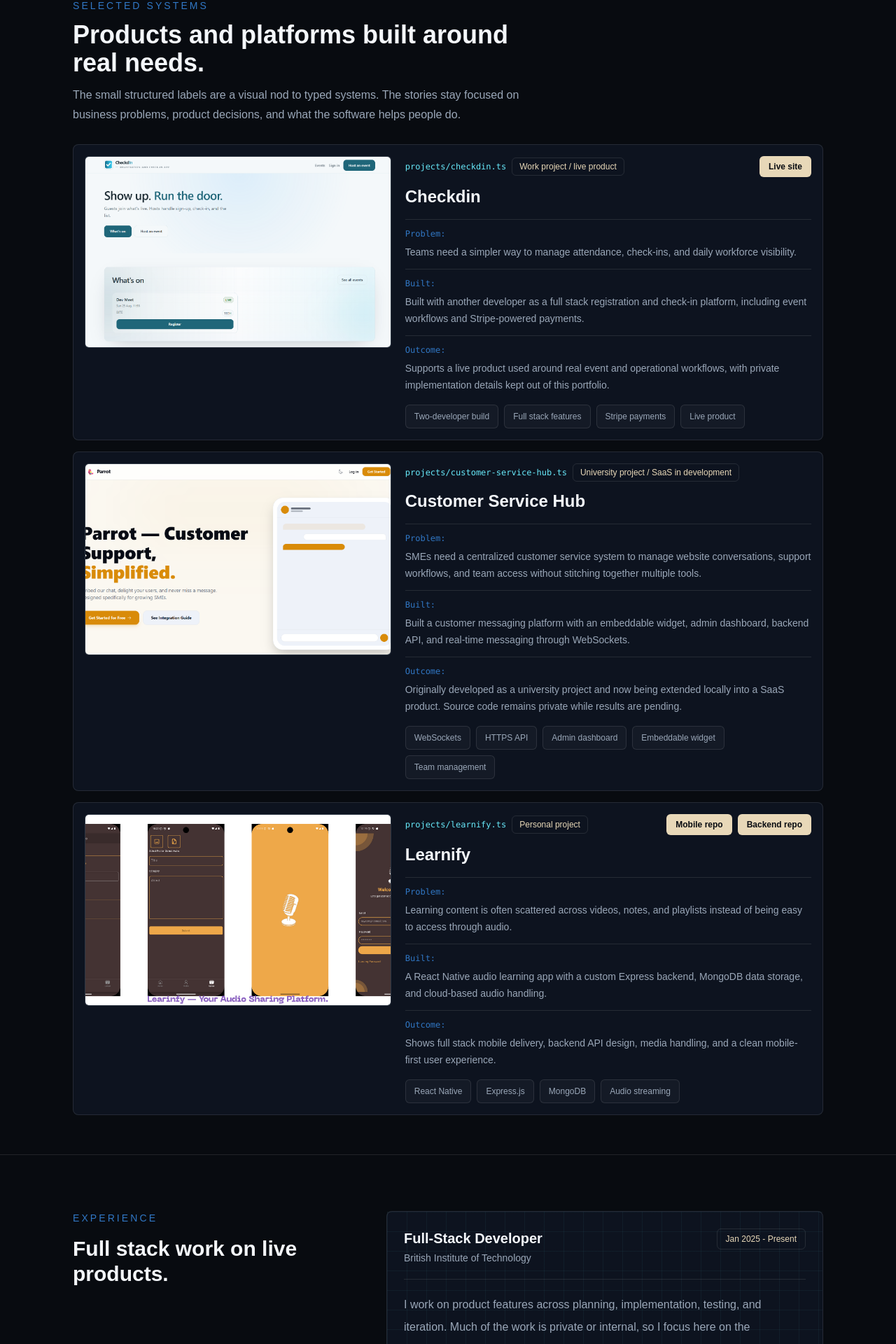
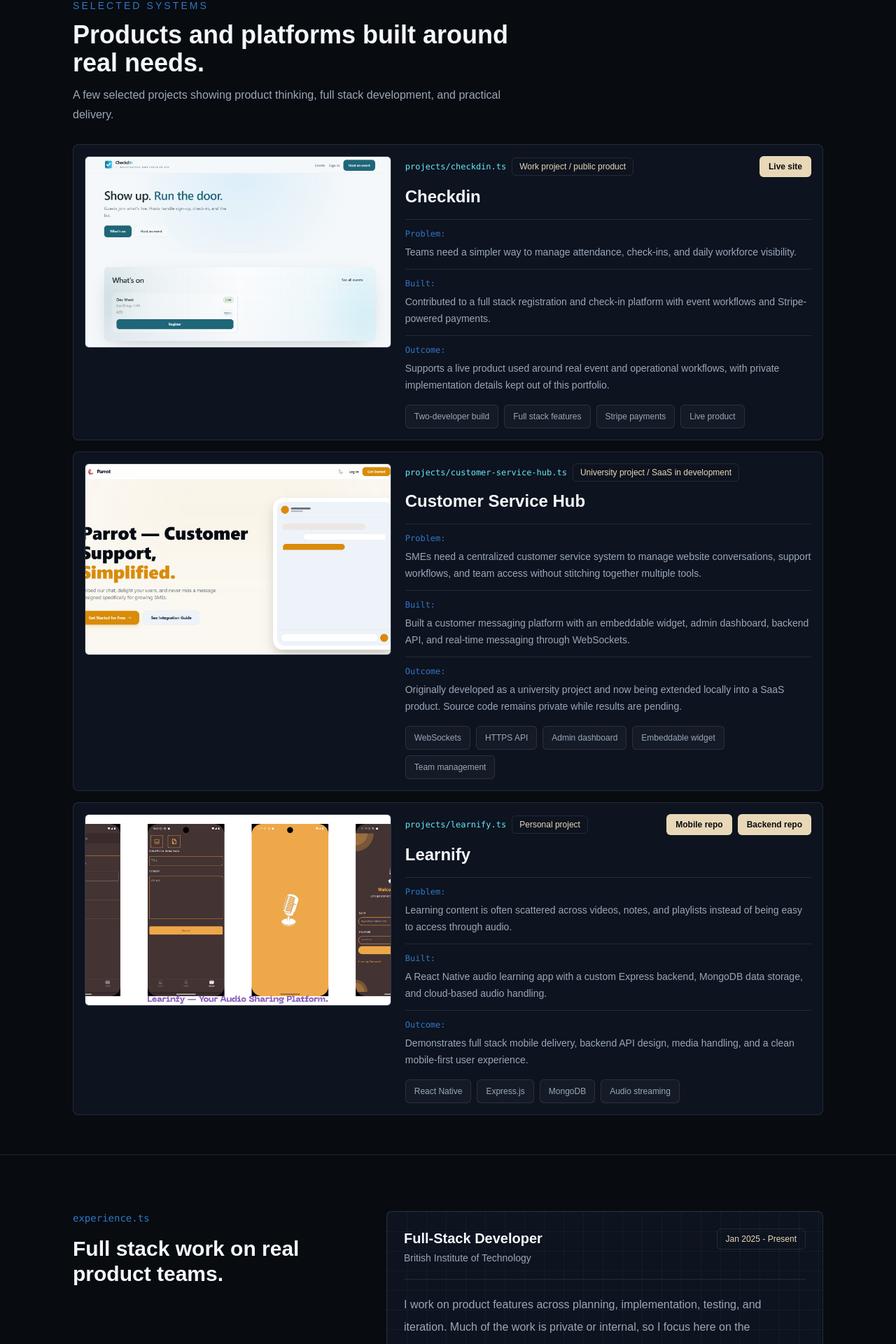
Before and after one commit to alnayeem01/portfolio, a Next.js app: page / in a window 1280 px wide. Shown: the part 860-2780 px from the top of the page at 70% size. Built offline with nearby package versions, Linux system fonts and the light colour scheme.

Commit message:
feat: github action for github pages deploy adn final polish of UI content

```diff
--- a/next.config.ts
+++ b/next.config.ts
@@ -1,5 +1,10 @@
 import type { NextConfig } from "next";
 
-const nextConfig: NextConfig = {};
+const nextConfig: NextConfig = {
+  output: "export",
+  images: {
+    unoptimized: true,
+  },
+};
 
 export default nextConfig;
--- a/src/app/page.tsx
+++ b/src/app/page.tsx
@@ -3,17 +3,17 @@
 import parrtoImage from "../../media/parrot.png";
 import learnifyImage from "../../media/learinfy.png";
 
-const credibility = ["CS Graduate", "Full Stack", "Open to Work"];
+const credibility = ["CS Graduate", "Full Stack Developer", "Available for Work"];
 
 const projects = [
   {
     name: "Checkdin",
     file: "projects/checkdin.ts",
-    status: "Work project / live product",
+    status: "Work project / public product",
     image: checkdinImage.src,
     problem: "Teams need a simpler way to manage attendance, check-ins, and daily workforce visibility.",
     built:
-      "Built with another developer as a full stack registration and check-in platform, including event workflows and Stripe-powered payments.",
+      "Contributed to a full stack registration and check-in platform with event workflows and Stripe-powered payments.",
     outcome:
       "Supports a live product used around real event and operational workflows, with private implementation details kept out of this portfolio.",
     stack: ["Two-developer build", "Full stack features", "Stripe payments", "Live product"],
@@ -42,7 +42,7 @@
     built:
       "A React Native audio learning app with a custom Express backend, MongoDB data storage, and cloud-based audio handling.",
     outcome:
-      "Shows full stack mobile delivery, backend API design, media handling, and a clean mobile-first user experience.",
+      "Demonstrates full stack mobile delivery, backend API design, media handling, and a clean mobile-first user experience.",
     stack: ["React Native", "Express.js", "MongoDB", "Audio streaming"],
     links: [
       { label: "Mobile repo", href: "https://github.com/alnayeem01/learnify-mobile-app" },
@@ -54,18 +54,22 @@
 const services = [
   {
     name: "SaaS & Business Systems",
+    file: "service.saas",
     description: "Dashboards, portals, CRM-style tools, and internal systems for teams that need software around real operations.",
   },
   {
     name: "Mobile Applications",
+    file: "service.mobile",
     description: "Cross-platform apps for iOS and Android, built around practical user journeys rather than just screens.",
   },
   {
     name: "AI Integrations",
+    file: "service.ai",
     description: "Customer support assistants, workflow automation, and AI features that make existing processes faster.",
   },
   {
     name: "MVP Development",
+    file: "service.mvp",
     description: "Helping founders turn an idea into a usable first product that can be tested with real users.",
   },
 ];
@@ -190,8 +194,7 @@
             <p className="text-sm font-medium uppercase tracking-[0.22em] text-blueprint">Selected systems</p>
             <h2 className="mt-3 text-3xl font-semibold text-paper sm:text-4xl">Products and platforms built around real needs.</h2>
             <p className="mt-3 leading-7 text-muted">
-              The small structured labels are a visual nod to typed systems. The stories stay focused
-              on business problems, product decisions, and what the software helps people do.
+              A few selected projects showing product thinking, full stack development, and practical delivery.
             </p>
           </div>
           <div className="mt-7 grid gap-4">
@@ -245,8 +248,8 @@
       <section className="border-t border-white/10 py-20" id="experience">
         <div className="mx-auto grid w-full max-w-6xl gap-8 px-6 sm:px-8 lg:grid-cols-[0.8fr_1.2fr] lg:px-10">
           <div>
-            <p className="text-sm font-medium uppercase tracking-[0.22em] text-blueprint">Experience</p>
-            <h2 className="mt-4 text-3xl font-semibold text-paper">Full stack work on live products.</h2>
+            <p className="font-mono text-sm text-blueprint">experience.ts</p>
+            <h2 className="mt-4 text-3xl font-semibold text-paper">Full stack work on real product teams.</h2>
           </div>
           <div className="blueprint-panel rounded-lg border border-white/10 bg-charcoal/70 p-6">
             <div className="flex flex-wrap items-start justify-between gap-3 border-b border-white/10 pb-5">
@@ -275,10 +278,11 @@
 
       <section className="border-t border-white/10 py-20" id="services">
         <div className="mx-auto w-full max-w-6xl px-6 sm:px-8 lg:px-10">
-          <p className="text-sm font-medium uppercase tracking-[0.22em] text-blueprint">Ways I can help</p>
+          <p className="font-mono text-sm text-blueprint">services.ts</p>
           <div className="mt-8 grid gap-4 md:grid-cols-2">
             {services.map((service) => (
               <article key={service.name} className="rounded-lg border border-white/10 bg-white/3 p-6">
+                <p className="mb-3 font-mono text-xs text-blueprint">{service.file}</p>
                 <h3 className="text-xl font-semibold text-paper">{service.name}</h3>
                 <p className="mt-3 leading-7 text-muted">{service.description}</p>
               </article>
@@ -290,13 +294,13 @@
       <section className="border-t border-white/10 py-20" id="about">
         <div className="mx-auto grid w-full max-w-6xl gap-10 px-6 sm:px-8 lg:grid-cols-[1fr_1fr] lg:px-10">
           <div>
-            <p className="text-sm font-medium uppercase tracking-[0.22em] text-blueprint">About</p>
+            <p className="font-mono text-sm text-blueprint">about.ts</p>
             <h2 className="mt-4 text-3xl font-semibold text-paper">A London-based engineer with product instincts.</h2>
             <p className="mt-5 leading-8 text-muted">
               I am a Computer Science graduate building software in a startup environment while
               developing SaaS products and AI-powered systems. TypeScript is part of my preferred
               toolkit, but the bigger focus is reliable full stack product engineering: clear interfaces,
-              useful workflows, and systems strong enough to support real users.
+              useful workflows, and systems that are clear, maintainable, and useful for real work.
             </p>
           </div>
           <div className="blueprint-panel rounded-lg border border-white/10 bg-charcoal/70 p-6">
@@ -316,7 +320,7 @@
       <section className="border-t border-white/10 py-20" id="contact">
         <div className="mx-auto grid w-full max-w-6xl gap-10 px-6 sm:px-8 lg:grid-cols-[0.9fr_1.1fr] lg:px-10">
           <div>
-            <p className="text-sm font-medium uppercase tracking-[0.22em] text-blueprint">Contact</p>
+            <p className="font-mono text-sm text-blueprint">contact.ts</p>
             <h2 className="mt-4 text-3xl font-semibold text-paper">Let’s start a conversation.</h2>
             <p className="mt-4 leading-7 text-muted">
               Whether it’s a role, project, or product idea, feel free to reach out.
@@ -344,7 +348,7 @@
 
       <footer className="border-t border-white/10 py-6">
         <div className="mx-auto flex w-full max-w-6xl flex-col gap-3 px-6 text-sm text-muted sm:flex-row sm:items-center sm:justify-between sm:px-8 lg:px-10">
-          <p>© 2026 Al Shahriar Nayeem.</p>
+          <p>© 2026 Al Shahriar Nayeem. <span className="font-mono text-blueprint">built.ts</span></p>
           <div className="flex gap-4">
             <a href="mailto:nayeem2019@hotmail.com">Email</a>
             <a href="https://github.com/alnayeem01">GitHub</a>
```
Also changed, not shown: 1 other file (tests, documents, lock files or other folders).
